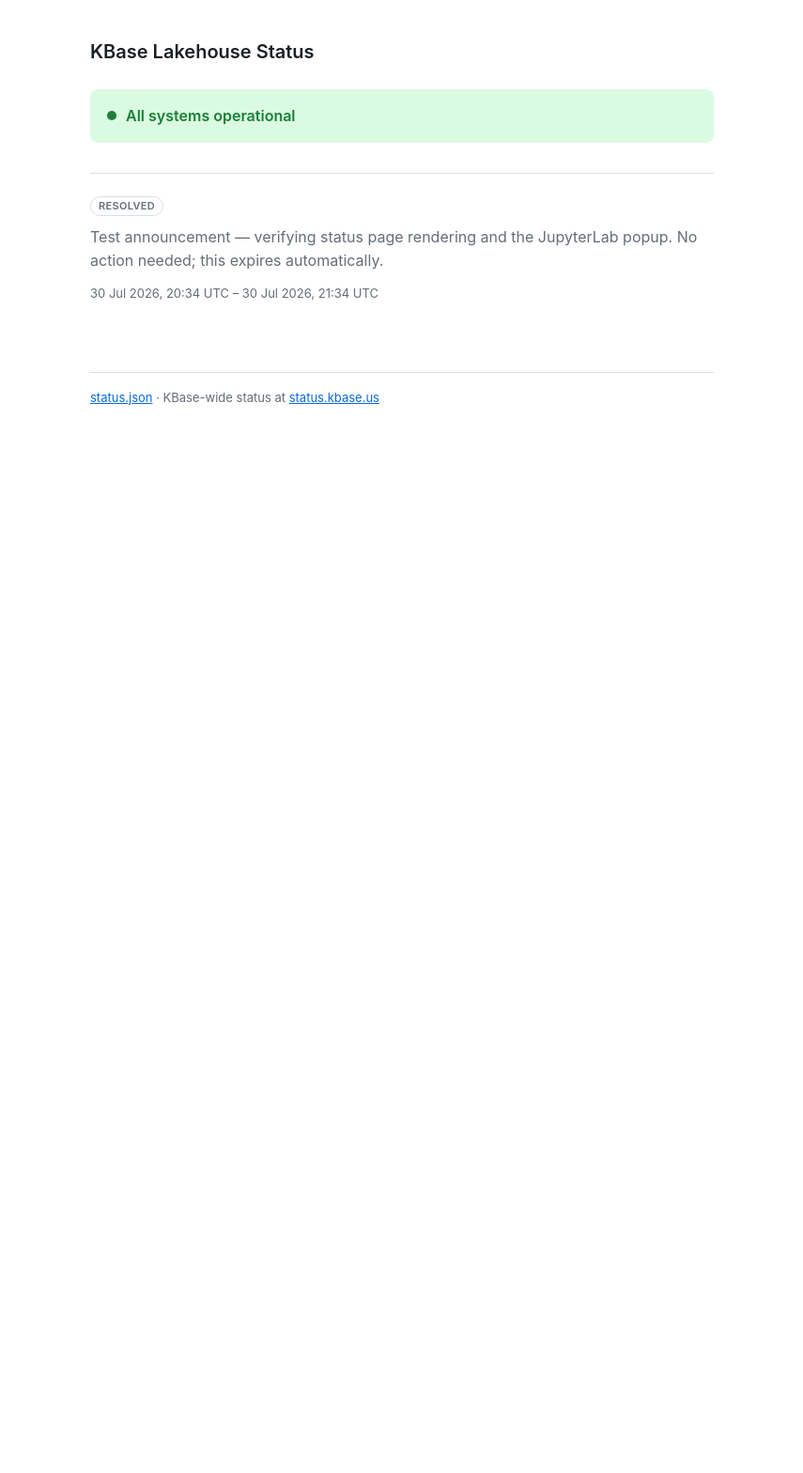
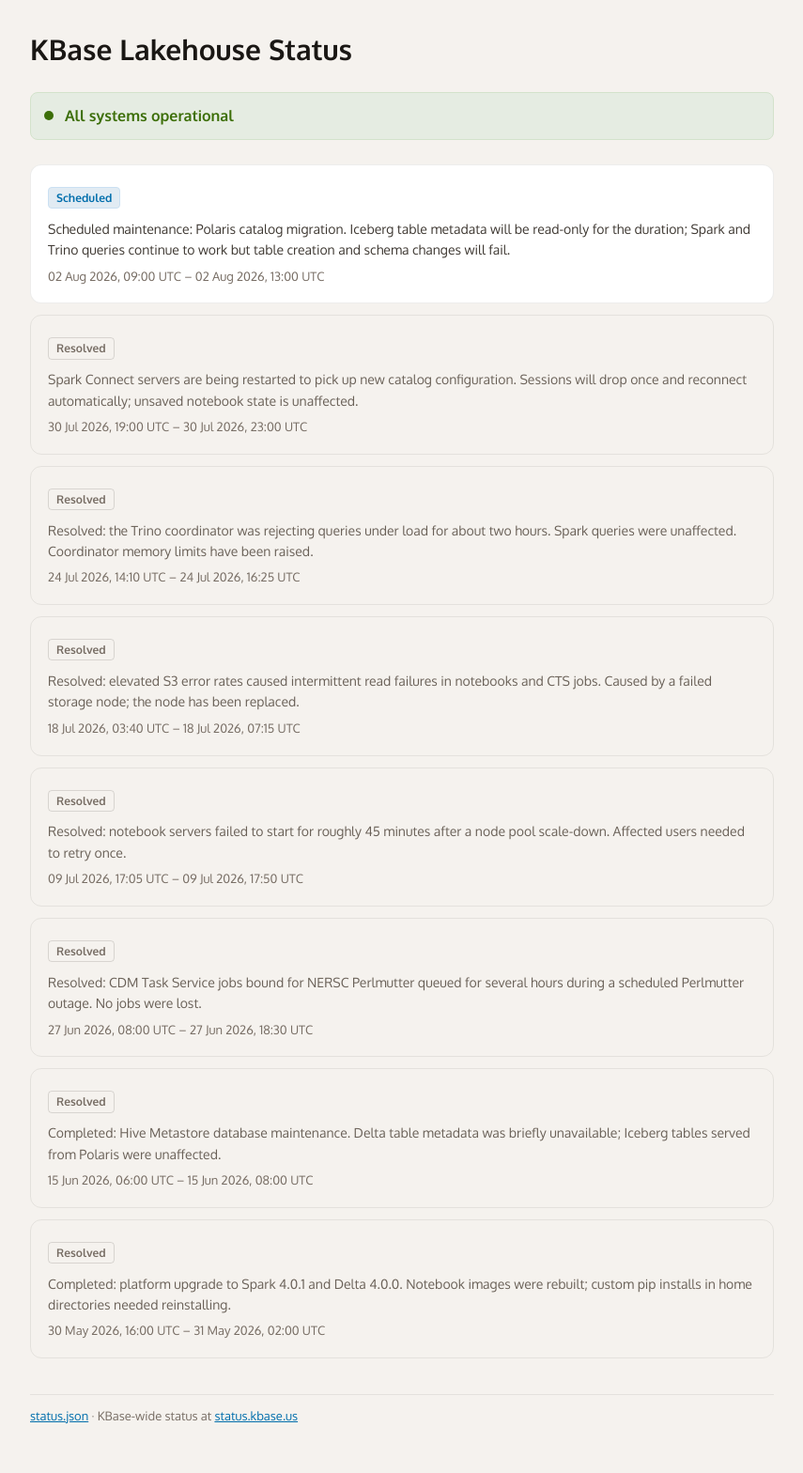
Before and after one commit to KBaseDataLakehouse/status, a Jekyll site: the page built from index.html, in a window 1280 px wide. Shown: the whole page at 94% size, without its empty margins (212-1067 px from the left). Built offline with Jekyll 4.4.1, drawn with Linux system fonts in a browser that asks for light colours; before the commit the page ends 900 px from its top, so only the background shows below that.

Commit message:
Restyle against the next-gen-ui design system, add a mock feed
Adopts the tokens from kbase/next-gen-ui (warm cream base, Oxygen,
freshwater blue, and the semantic palette chosen to stay distinguishable
under deuteranopia and protanopia) rather than the ad-hoc palette this
page had. Banner follows the Alert recipe, state labels follow the Chip
recipe, incidents sit on surface cards.

Drops the invented dark-mode palette: the design system does not define
one, and guessing at it would diverge on the first real theme.

_data/status.yml carries a fabricated feed spanning current, scheduled,
and resolved states so the layout can be reviewed against realistic
content. It is marked as mock at the top of the file and must be cleared
before the page is linked anywhere.

```diff
--- a/_data/status.yml
+++ b/_data/status.yml
@@ -34,21 +34,70 @@
 #              until you give it an end time. Exclusive: at ends_at exactly,
 #              the announcement is over.
 
+# =========================================================================
+# MOCK DATA — every entry below is fabricated, for design review only.
+# None of these incidents happened. Replace this whole list with `[]`
+# before the page is linked or announced anywhere.
+# =========================================================================
+
 announcements:
-  # Mock entry for verifying the page and the JupyterLab popup end to end.
-  # It expires on its own — no cleanup commit needed.
-  - id: 2026-07-30-render-check
+  - id: 2026-08-02-polaris-catalog-migration
     message: >-
-      Test announcement — verifying status page rendering and the JupyterLab
-      popup. No action needed; this expires automatically.
-    starts_at: "2026-07-30T20:34:42Z"
-    ends_at: "2026-07-30T21:34:42Z"
+      Scheduled maintenance: Polaris catalog migration. Iceberg table metadata
+      will be read-only for the duration; Spark and Trino queries continue to
+      work but table creation and schema changes will fail.
+    starts_at: "2026-08-02T09:00:00Z"
+    ends_at: "2026-08-02T13:00:00Z"
 
-# Copy this shape when adding one, newest at the top of the list:
-#
-#   - id: 2026-08-02-spark-restart
-#     message: >-
-#       Spark clusters restart Saturday 09:00–13:00 PT. Save your work;
-#       running jobs will be interrupted.
-#     starts_at: "2026-08-02T09:00:00Z"
-#     ends_at: "2026-08-02T13:00:00Z"
+  - id: 2026-07-30-spark-connect-restart
+    message: >-
+      Spark Connect servers are being restarted to pick up new catalog
+      configuration. Sessions will drop once and reconnect automatically;
+      unsaved notebook state is unaffected.
+    starts_at: "2026-07-30T19:00:00Z"
+    ends_at: "2026-07-30T23:00:00Z"
+
+  - id: 2026-07-24-trino-degraded
+    message: >-
+      Resolved: the Trino coordinator was rejecting queries under load for
+      about two hours. Spark queries were unaffected. Coordinator memory
+      limits have been raised.
+    starts_at: "2026-07-24T14:10:00Z"
+    ends_at: "2026-07-24T16:25:00Z"
+
+  - id: 2026-07-18-s3-elevated-errors
+    message: >-
+      Resolved: elevated S3 error rates caused intermittent read failures in
+      notebooks and CTS jobs. Caused by a failed storage node; the node has
+      been replaced.
+    starts_at: "2026-07-18T03:40:00Z"
+    ends_at: "2026-07-18T07:15:00Z"
+
+  - id: 2026-07-09-jupyterhub-spawn-failures
+    message: >-
+      Resolved: notebook servers failed to start for roughly 45 minutes after
+      a node pool scale-down. Affected users needed to retry once.
+    starts_at: "2026-07-09T17:05:00Z"
+    ends_at: "2026-07-09T17:50:00Z"
+
+  - id: 2026-06-27-cts-nersc-backlog
+    message: >-
+      Resolved: CDM Task Service jobs bound for NERSC Perlmutter queued for
+      several hours during a scheduled Perlmutter outage. No jobs were lost.
+    starts_at: "2026-06-27T08:00:00Z"
+    ends_at: "2026-06-27T18:30:00Z"
+
+  - id: 2026-06-15-hive-metastore-maintenance
+    message: >-
+      Completed: Hive Metastore database maintenance. Delta table metadata was
+      briefly unavailable; Iceberg tables served from Polaris were unaffected.
+    starts_at: "2026-06-15T06:00:00Z"
+    ends_at: "2026-06-15T08:00:00Z"
+
+  - id: 2026-05-30-platform-upgrade
+    message: >-
+      Completed: platform upgrade to Spark 4.0.1 and Delta 4.0.0. Notebook
+      images were rebuilt; custom pip installs in home directories needed
+      reinstalling.
+    starts_at: "2026-05-30T16:00:00Z"
+    ends_at: "2026-05-31T02:00:00Z"
--- a/_layouts/default.html
+++ b/_layouts/default.html
@@ -5,80 +5,111 @@
 <meta name="viewport" content="width=device-width, initial-scale=1">
 <title>{{ site.title }}</title>
 <meta name="description" content="{{ site.description }}">
+<link rel="preconnect" href="https://fonts.googleapis.com">
+<link rel="preconnect" href="https://fonts.gstatic.com" crossorigin>
+<link href="https://fonts.googleapis.com/css2?family=Oxygen:wght@400;700&display=swap" rel="stylesheet">
 <style>
+/* Tokens lifted from kbase/next-gen-ui (src/design-system/tokens/tokens.css).
+   Only the subset this page uses. Nothing here defines a raw color. */
 :root {
-  --bg: #ffffff;
-  --fg: #1b1f24;
-  --muted: #656d76;
-  --rule: #d8dee4;
-  --ok: #1a7f37;
-  --ok-bg: #dafbe1;
-  --active: #9a6700;
-  --active-bg: #fff8c5;
-  --scheduled: #0969da;
-  --scheduled-bg: #ddf4ff;
+  --f-sans: 'Oxygen', system-ui, sans-serif;
+
+  --c-bg: #f5f2ee;
+  --c-surface: #ffffff;
+  --c-border: rgba(62, 56, 50, 0.09);
+  --c-border2: rgba(62, 56, 50, 0.16);
+  --c-ink: #1a1714;
+  --c-ink2: #3e3832;
+  --c-ink3: #6a6158;
+  --c-ink4: #776d64;
+
+  --ct-primary: #006eac;
+  --ct-green: #3c6e08;
+  --ct-yellow: #8c5200;
+
+  --bg-primary: #e1ebf3;
+  --bg-green: #e5ece2;
+  --bg-yellow: #eeead2;
+  --bo-primary: #cae0f2;
+  --bo-green: #d3e2cb;
+  --bo-yellow: #ecdda4;
+
+  --s-1: 4px; --s-2: 6px; --s-3: 8px; --s-4: 10px; --s-5: 12px;
+  --s-6: 14px; --s-7: 18px; --s-8: 22px; --s-9: 26px; --s-10: 34px;
+  --s-11: 38px; --s-12: 50px;
+
+  --fs-2: 11px; --fs-3: 12px; --fs-4: 13px; --fs-5: 14px;
+  --fs-7: 16px; --fs-9: 18px;
+  --fs-hero: clamp(24px, 3.5vw, 30px);
+
+  --r-sm: 4px; --r-md: 8px; --r-lg: 12px;
 }
-@media (prefers-color-scheme: dark) {
-  :root {
-    --bg: #0d1117;
-    --fg: #e6edf3;
-    --muted: #8d96a0;
-    --rule: #30363d;
-    --ok: #3fb950;
-    --ok-bg: #0f2f1a;
-    --active: #d29922;
-    --active-bg: #2e2405;
-    --scheduled: #58a6ff;
-    --scheduled-bg: #0c2d6b;
-  }
+*, *::before, *::after { box-sizing: border-box; margin: 0; padding: 0; }
+html { font-size: var(--fs-9); -webkit-text-size-adjust: 100%; text-size-adjust: 100%; }
+body {
+  font-family: var(--f-sans);
+  color: var(--c-ink);
+  background: var(--c-bg);
+  line-height: 1.6;
+  font-synthesis: none;
+  -webkit-font-smoothing: antialiased;
 }
-* { box-sizing: border-box; }
-body {
-  margin: 0;
-  background: var(--bg);
-  color: var(--fg);
-  font: 16px/1.55 -apple-system, BlinkMacSystemFont, "Segoe UI", Helvetica, Arial, sans-serif;
-}
-main { max-width: 44rem; margin: 0 auto; padding: 2.5rem 1.25rem 4rem; }
-h1 { font-size: 1.25rem; font-weight: 600; margin: 0 0 1.5rem; }
+main { max-width: 46rem; margin: 0 auto; padding: var(--s-10) var(--s-7) var(--s-12); }
+h1 { font-size: var(--fs-hero); line-height: 1.25; text-wrap: balance; margin-bottom: var(--s-9); }
+
+/* Banner — the Alert recipe: tint bg, tint border, darkened text-on-tint. */
 .banner {
   display: flex;
   align-items: center;
-  gap: .625rem;
-  padding: 1rem 1.125rem;
-  border-radius: .5rem;
-  font-weight: 600;
-  background: var(--ok-bg);
-  color: var(--ok);
+  gap: var(--s-5);
+  padding: var(--s-5) var(--s-6);
+  border: 1px solid var(--bo-green);
+  border-radius: var(--r-md);
+  background: var(--bg-green);
+  color: var(--ct-green);
+  font-size: var(--fs-7);
+  font-weight: 700;
 }
-.banner--active { background: var(--active-bg); color: var(--active); }
-.dot {
-  width: .625rem;
-  height: .625rem;
-  border-radius: 50%;
-  background: currentColor;
-  flex: none;
+.banner--active { background: var(--bg-yellow); border-color: var(--bo-yellow); color: var(--ct-yellow); }
+.dot { width: 10px; height: 10px; border-radius: 999px; background: currentColor; flex: none; }
+
+.incidents { list-style: none; margin-top: var(--s-9); display: flex; flex-direction: column; gap: var(--s-5); }
+.incident {
+  background: var(--c-surface);
+  border: 1px solid var(--c-border);
+  border-radius: var(--r-lg);
+  padding: var(--s-7);
 }
-.incidents { list-style: none; margin: 2rem 0 0; padding: 0; }
-.incident { border-top: 1px solid var(--rule); padding: 1.25rem 0; }
-.incident--resolved { color: var(--muted); }
-.pill {
-  display: inline-block;
-  padding: .0625rem .5rem;
-  border-radius: 1rem;
-  font-size: .6875rem;
-  font-weight: 600;
-  letter-spacing: .03em;
-  text-transform: uppercase;
-  background: var(--active-bg);
-  color: var(--active);
+.incident--resolved { background: transparent; }
+.incident--resolved .message { color: var(--c-ink3); }
+
+/* State chip — the Chip recipe. */
+.chip {
+  display: inline-flex;
+  align-items: center;
+  font-size: var(--fs-3);
+  font-weight: 700;
+  padding: 1px var(--s-3);
+  border-radius: var(--r-sm);
+  border: 1px solid;
+  white-space: nowrap;
+  background: var(--bg-yellow);
+  border-color: var(--bo-yellow);
+  color: var(--ct-yellow);
 }
-.pill--scheduled { background: var(--scheduled-bg); color: var(--scheduled); }
-.pill--resolved { background: transparent; color: var(--muted); border: 1px solid var(--rule); }
-.message { margin: .625rem 0 .25rem; }
-.window, .footer { color: var(--muted); font-size: .8125rem; }
-.footer { margin-top: 2.5rem; border-top: 1px solid var(--rule); padding-top: 1rem; }
-a { color: var(--scheduled); }
+.chip--scheduled { background: var(--bg-primary); border-color: var(--bo-primary); color: var(--ct-primary); }
+.chip--resolved { background: transparent; border-color: var(--c-border2); color: var(--c-ink4); }
+
+.message { margin: var(--s-4) 0 var(--s-2); color: var(--c-ink2); font-size: var(--fs-5); }
+.window { color: var(--c-ink4); font-size: var(--fs-4); }
+.footer {
+  margin-top: var(--s-11);
+  padding-top: var(--s-5);
+  border-top: 1px solid var(--c-border);
+  color: var(--c-ink4);
+  font-size: var(--fs-4);
+}
+a { color: var(--ct-primary); }
 </style>
 </head>
 <body>
--- a/index.html
+++ b/index.html
@@ -34,7 +34,7 @@
 {% if starts and now < starts %}{% assign state = 'Scheduled' %}{% endif %}
 {% if ends and now >= ends %}{% assign state = 'Resolved' %}{% endif %}
 <li class="incident{% if state == 'Resolved' %} incident--resolved{% endif %}" data-starts-at="{{ a.starts_at }}" data-ends-at="{{ a.ends_at }}">
-<span class="pill pill--{{ state | downcase }}">{{ state }}</span>
+<span class="chip chip--{{ state | downcase }}">{{ state }}</span>
 <p class="message">{{ a.message }}</p>
 <p class="window">{% if starts and ends %}{{ a.starts_at | date: '%d %b %Y, %H:%M UTC' }} &ndash; {{ a.ends_at | date: '%d %b %Y, %H:%M UTC' }}{% elsif ends %}Until {{ a.ends_at | date: '%d %b %Y, %H:%M UTC' }}{% elsif starts %}From {{ a.starts_at | date: '%d %b %Y, %H:%M UTC' }}{% else %}No end time set{% endif %}</p>
 </li>
```
Also changed, not shown: other parts of index.html (+2 -2 lines).
